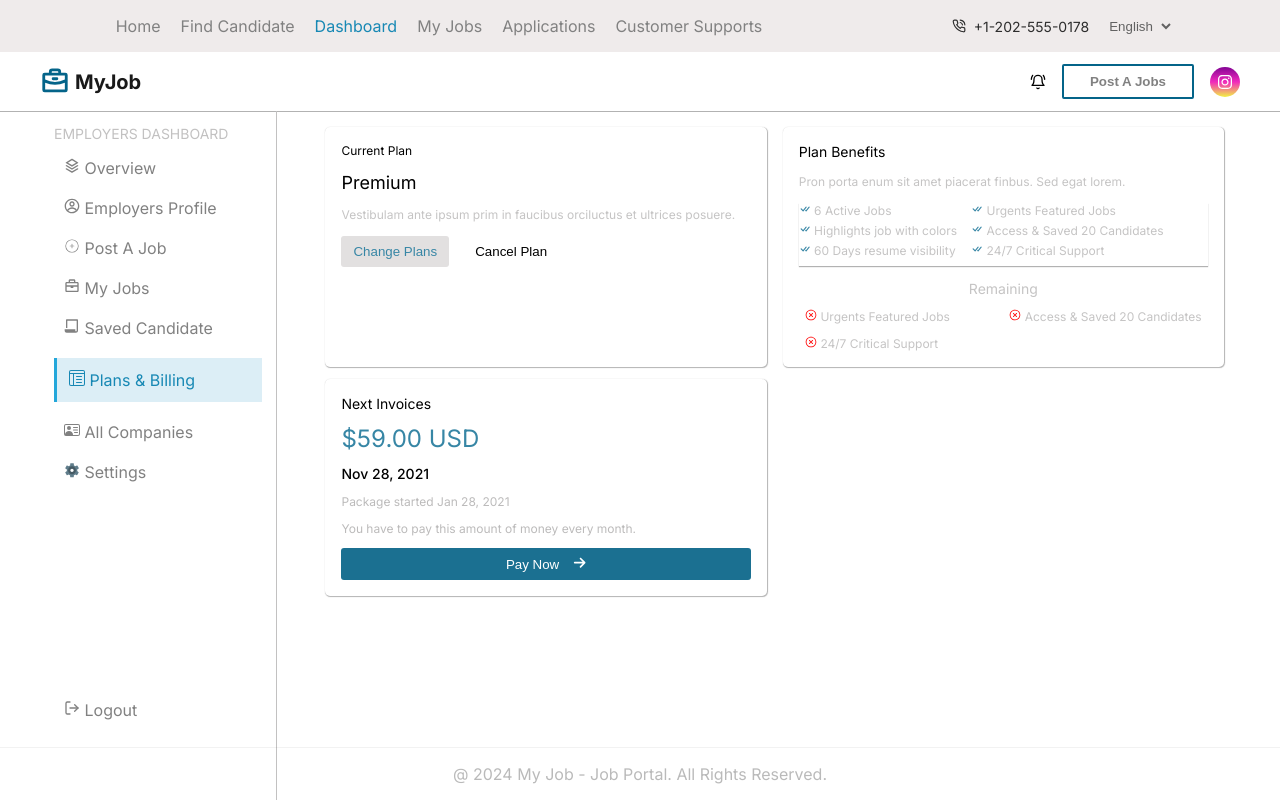
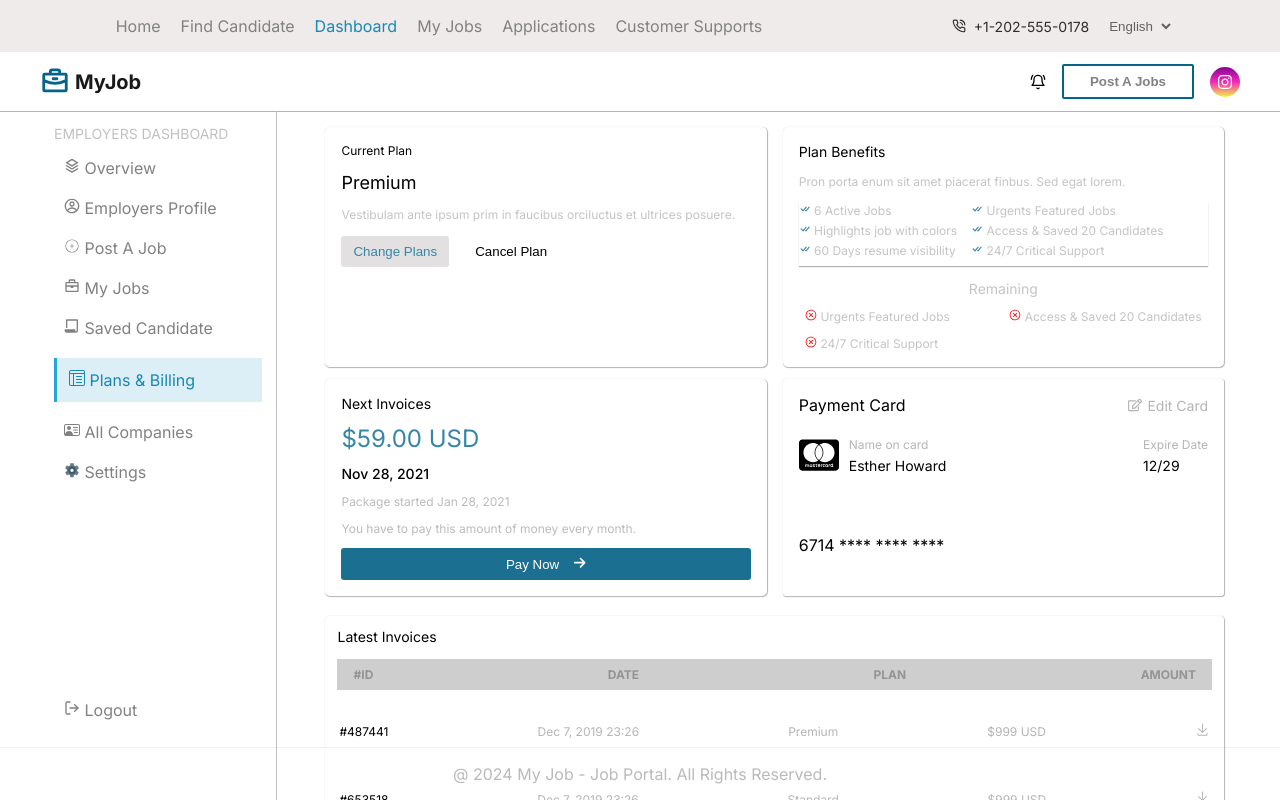
Before and after one commit to NarahariVasantham1567/job-portal, a React (Vite) app: page /dashboard/billings in a window 1280 px wide. Shown: the top 800 px of the page. Built offline with nearby package versions, Linux system fonts and the light colour scheme.

Commit message:
Feat: Planniing & Billings Page functionality completed

```diff
--- a/src/pages/Billings.css
+++ b/src/pages/Billings.css
@@ -1,9 +1,10 @@
 .billings-container {
   width: 100%;
+  height: 100%;
   padding: 16px;
   display: flex;
   flex-direction: column;
-  gap: 14px;
+  gap: 20px;
 }
 
 .grid-container {
@@ -165,3 +166,135 @@
 .arrow-icon {
   margin-left: 10px;
 }
+
+.payment-container {
+  display: flex;
+  flex-direction: column;
+  gap: 20px;
+  padding: 16px;
+  border-radius: 3px;
+  box-shadow: 0.5px 0.5px 1px 0.5px rgba(0, 0, 0, 0.3);
+}
+
+.payment-card-container {
+  display: flex;
+  justify-content: space-between;
+  align-items: center;
+}
+
+.edit-container {
+  display: flex;
+  align-items: center;
+  gap: 5px;
+  color: #b5b5b5;
+  font-size: 14px;
+  cursor: pointer;
+}
+
+.master-card-container {
+  display: flex;
+  justify-content: space-between;
+  align-items: center;
+}
+
+.master-details-container {
+  display: flex;
+  align-items: center;
+  gap: 10px;
+}
+
+.person-details-container {
+  display: flex;
+  flex-direction: column;
+  gap: 5px;
+}
+
+.master-card-icon {
+  height: 40px;
+  width: 40px;
+}
+
+.card-name {
+  font-size: 12px;
+  color: #b5b5b5;
+}
+
+.person-name {
+  font-size: 14px;
+  font-weight: 400;
+}
+
+.expire-date-container {
+  display: flex;
+  flex-direction: column;
+  gap: 5px;
+}
+
+.expire-date {
+  font-size: 12px;
+  color: #b5b5b5;
+}
+
+.expires-on {
+  font-size: 14px;
+  font-weight: 400;
+}
+
+.card-number {
+  margin-top: 40px;
+}
+
+.latest-invoice-container {
+  padding: 12px;
+  border-radius: 4px;
+  box-shadow: 0.5px 0.5px 1px 0.5px rgba(0, 0, 0, 0.3);
+  display: flex;
+  flex-direction: column;
+  gap: 14px;
+}
+
+.invoice-header {
+  font-size: 14px;
+  font-weight: 400;
+}
+
+.table-container {
+  width: 100%;
+  padding: 8px 16px;
+  background-color: #cfcece;
+}
+
+.table-header {
+  display: flex;
+  justify-content: space-between;
+  align-items: center;
+}
+
+.table-data {
+  font-size: 12px;
+  color: #959494;
+}
+
+.table-row {
+  display: flex;
+  justify-content: space-between;
+  align-items: center;
+  background-color: #fff;
+  width: 100%;
+  margin: 16px 0;
+}
+
+.number {
+  font-size: 12px;
+  font-weight: 400;
+}
+
+.item-date {
+  font-size: 12px;
+  color: #b5b5b5;
+}
+
+.download-icon {
+  font-size: 15px;
+  font-weight: 500;
+}
--- a/src/pages/Billings.jsx
+++ b/src/pages/Billings.jsx
@@ -3,6 +3,48 @@ import './Billings.css';
 import { BsCheckAll } from 'react-icons/bs';
 import { RxCrossCircled } from 'react-icons/rx';
 import { FaArrowRight } from 'react-icons/fa6';
+import { FaRegEdit } from 'react-icons/fa';
+import { FaCcMastercard } from 'react-icons/fa6';
+import { GoDownload } from 'react-icons/go';
+
+const billing_data = [
+  {
+    id: '#487441',
+    date: 'Dec 7, 2019 23:26',
+    plan: 'Premium',
+    amount: '$999 USD',
+  },
+  {
+    id: '#653518',
+    date: 'Dec 7, 2019 23:26',
+    plan: 'Standard',
+    amount: '$999 USD',
+  },
+  {
+    id: '#267400',
+    date: 'Dec 7, 2019 23:26',
+    plan: 'Premium',
+    amount: '$999 USD',
+  },
+  {
+    id: '#651535',
+    date: 'Dec 7, 2019 23:26',
+    plan: 'Premium',
+    amount: '$999 USD',
+  },
+  {
+    id: '#449003',
+    date: 'Dec 7, 2019 23:26',
+    plan: 'Premium',
+    amount: '$999 USD',
+  },
+  {
+    id: '#558612',
+    date: 'Dec 7, 2019 23:26',
+    plan: 'Premium',
+    amount: '$999 USD',
+  },
+];
 
 const Billings = () => {
   return (
@@ -76,7 +118,63 @@ const Billings = () => {
             Pay Now <FaArrowRight className='arrow-icon' />
           </button>
         </div>
-        <div className='payment-container'></div>
+        <div className='payment-container'>
+          <div className='payment-card-container'>
+            <p className='payment-text'>Payment Card</p>
+            <div className='edit-container'>
+              <FaRegEdit />
+              <span>Edit Card</span>
+            </div>
+          </div>
+          <div className='master-card-container'>
+            <div className='master-details-container'>
+              <FaCcMastercard className='master-card-icon' />
+              <div className='person-details-container'>
+                <p className='card-name'>Name on card</p>
+                <p className='person-name'>Esther Howard</p>
+              </div>
+            </div>
+            <div className='expire-date-container'>
+              <p className='expire-date'>Expire Date</p>
+              <p className='expires-on'>12/29</p>
+            </div>
+          </div>
+          <p className='card-number'>6714 **** **** ****</p>
+        </div>
+      </div>
+      <div className='latest-invoice-container'>
+        <p className='invoice-header'>Latest Invoices</p>
+        <div className='table-container'>
+          <th className='table-header'>
+            <td className='table-data'>#ID</td>
+            <td className='table-data'>DATE</td>
+            <td className='table-data'>PLAN</td>
+            <td className='table-data'>AMOUNT</td>
+          </th>
+        </div>
+        {billing_data.map((item) => {
+          return (
+            <table className='table-row'>
+              <tr>
+                <td className='number'>{item.id}</td>
+              </tr>
+              <tr>
+                <td className='item-date'>{item.date}</td>
+              </tr>
+              <tr>
+                <td className='item-date'>{item.plan}</td>
+              </tr>
+              <tr>
+                <td className='item-date'>{item.amount}</td>
+              </tr>
+              <tr>
+                <td className='item-date'>
+                  <GoDownload className='download-icon' />
+                </td>
+              </tr>
+            </table>
+          );
+        })}
       </div>
     </div>
   );
```
